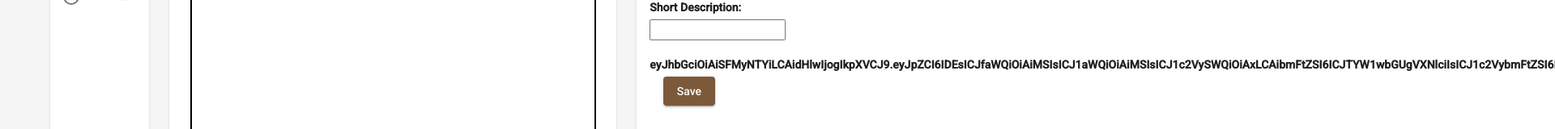
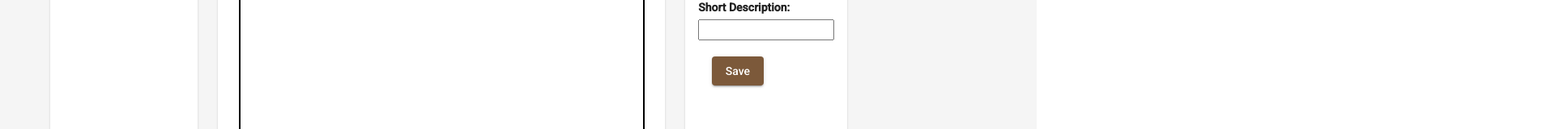
Before and after one commit to COS301-SE-2020/Puzzle-Generator, an Angular app: page /create in a window 1280 px wide. Shown: the part 372-532 px from the top of the page at 81% size, 1920 px wide, since content can reach past the window. Built offline with nearby package versions, Linux system fonts and the light colour scheme; sample sign-in values are in the browser's storage; what angular-bootstrap-md, ngx-pagination would draw is missing.

Commit message:
Removing redundant UI components

```diff
--- a/src/app/pages/create/create.component.html
+++ b/src/app/pages/create/create.component.html
@@ -36,7 +36,7 @@
         <label id="">Name: </label><br><input type="text" name="puzzleName" id="puzzleNameInputBox"><br>
         <label id="">Short Description: </label><br><input type="text" name="puzzleDescription" id="puzzleDescriptionInputBox"><br>
         <label hidden="true" id="tokenLabel">{{token}}</label><br>
-        <label>{{token}}</label>
+        <!-- <label>{{token}}</label> -->
         <button mat-raised-button class="btns" id="saveButton">Save</button>
     </mat-card-content>
   </mat-card>
```
